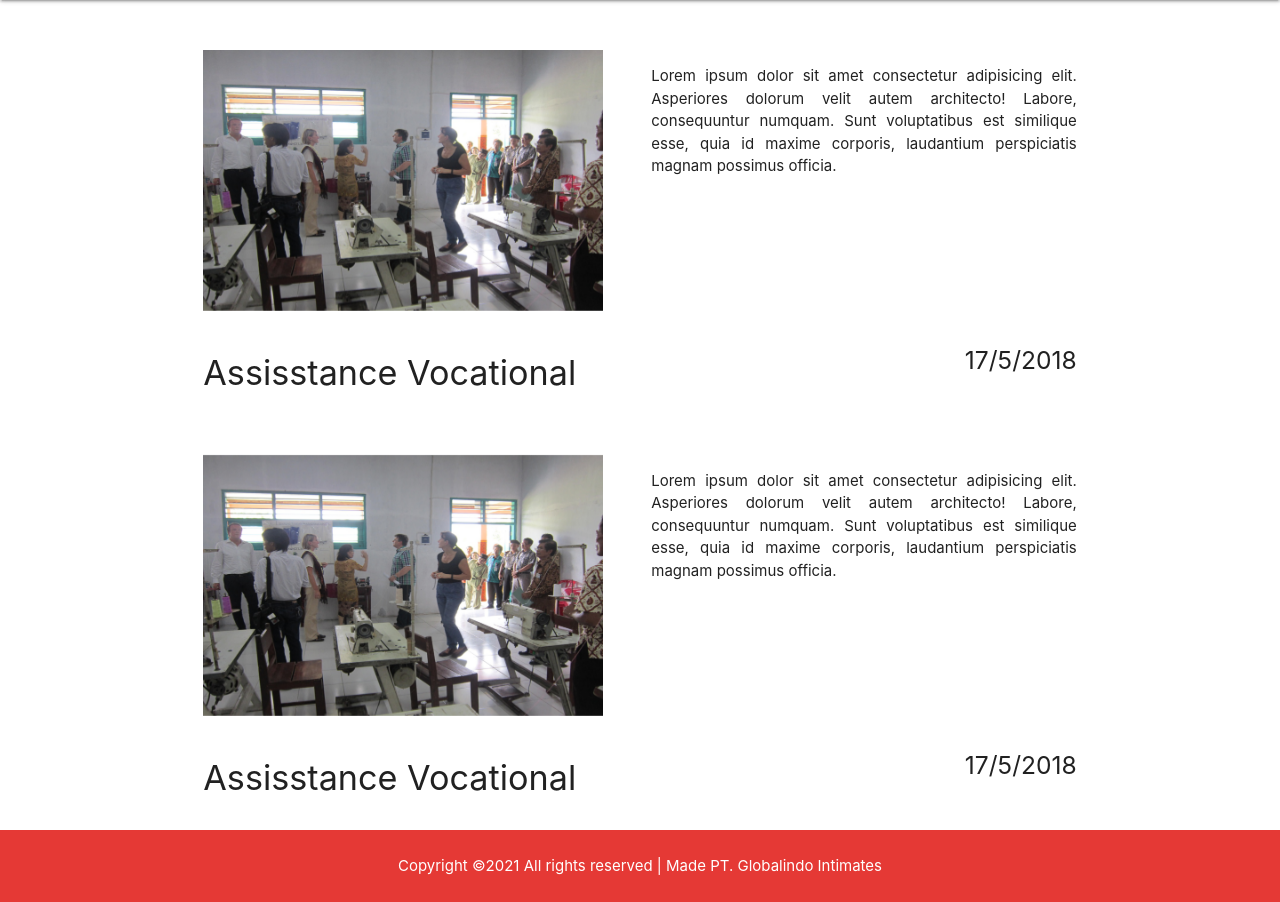
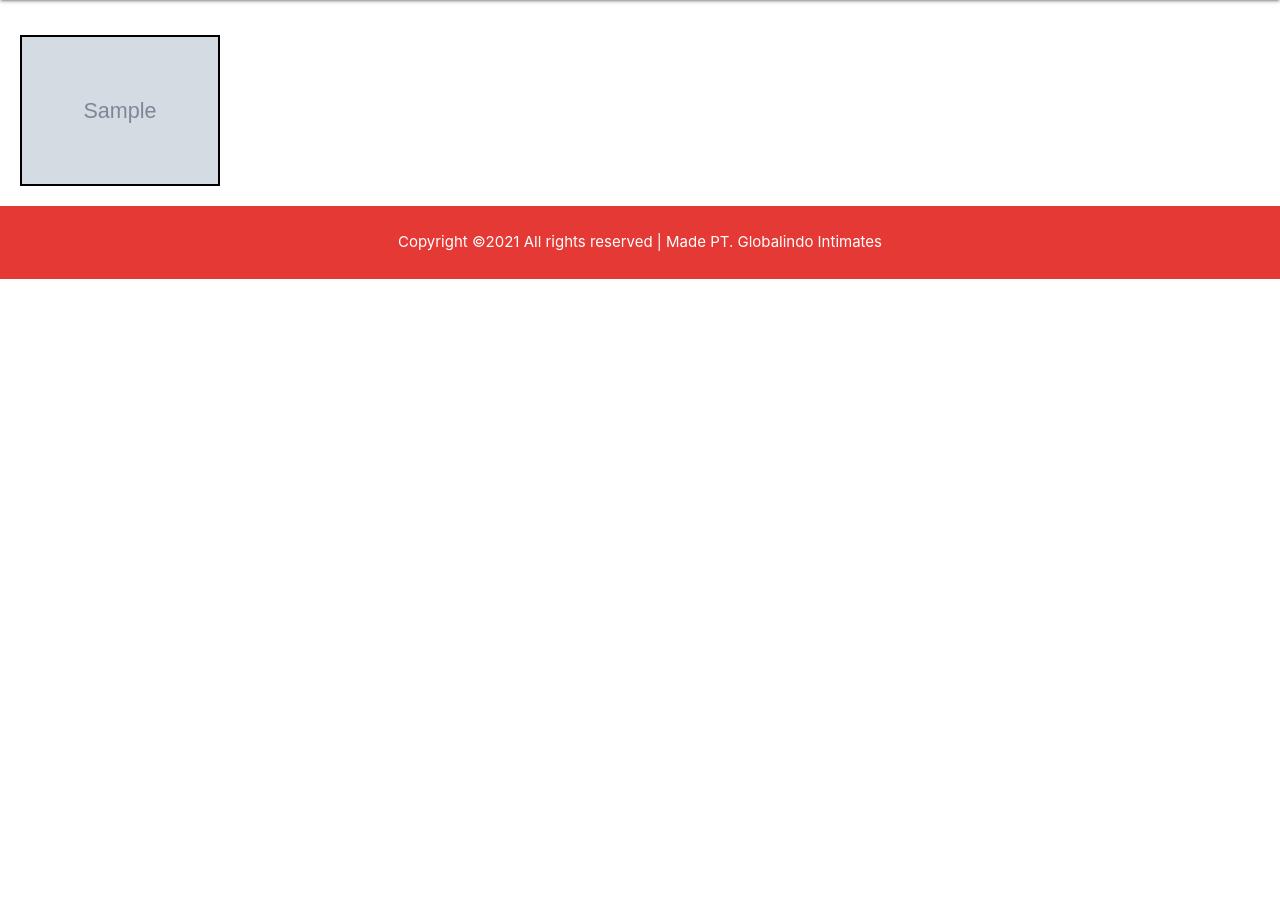
Before and after one commit to rezhazt/New-WGI, a PHP site: page /event.php in a window 1280 px wide. Shown: the part 64-966 px from the top of the page. After the commit the page ends 343 px from the top, so only its background shows below. Run offline with PHP 8.4, Linux system fonts and the light colour scheme; tables that the repository leaves empty or names only in its code hold one stand-in row (values such as "Sample post"); grey boxes marked "Sample" are stand-in pictures.

Commit message:
update db

```diff
--- a/css/style.css
+++ b/css/style.css
@@ -10,4 +10,5 @@ footer{
 	border-width:5px;
 	width:794px;
 	height: 1122px;
+	margin: 20px;
 }
--- a/event.php
+++ b/event.php
@@ -56,58 +56,55 @@
     <!-- event -->
     <section class="event" id="event">
 
-        <php $upload_dir='img/event/' ;
-        $sqlEvent="SELECT * FROM tabel_event" ;
-        $rsltEvent=mysqli_query($kon, $sqlEvent);
-        while ($dataEvent=mysqli_fetch_array($rsltEvent)) { ?>
+        <table>
+        <p></p>
+            <?php
+            include "connection.php";
 
-            <div>
-                <div class="container" style="margin-top: 50px;">
-                    <div class="row">
-                        <div class="col m6 12">
-                            <img class="materialboxed" width="400px" src="img/even/assistance vocational.png">
-                        </div>
-                        <div class="col m6 12">
-                            <p style="text-align: justify;">Lorem ipsum dolor sit amet consectetur adipisicing elit. Asperiores dolorum velit autem architecto! Labore, consequuntur numquam. Sunt voluptatibus est similique esse, quia id maxime corporis, laudantium perspiciatis magnam possimus officia.</p>
-                        </div>
-                    </div>
-                    <div class="row">
-                        <div class="col m6 12">
-                            <h4>Assisstance Vocational</h4>
-                        </div>
-                        <div class="col m6 12">
-                            <h5 style="text-align: right;">17/5/2018</h5>
-                        </div>
-                    </div>
-                </div>
-            </div>
+            $kolom = 4;
+            $i = 0;
+            $upload_dir = 'img/even/';
+            $sqlEvent = "SELECT * FROM tabel_event ORDER BY idEvent";
+            $rsltEvent = mysqli_query($kon, $sqlEvent);
+            while ($dataEvent = mysqli_fetch_array($rsltEvent)) {
+                // require_once ('resizeImage.php');
+                // $resize = new ResizeImage($upload_dir . $data["fotoProduk"]);
+                // $resize->resizeTo(100,100,'exact');
+                // $resize->saveImage($upload_dir . $data["fotoProduk"]);
+
+
+                if (($i) % $kolom == 1) {
+                    echo '<tr>';
+                }
+                echo  '<tr><img class="modal-trigger waves-effect" width="200px" style="border-style: solid;
+                border-width: 2px;
+                border-color:black; margin: 20px;" href="#modal1" src=' . $upload_dir . $dataEvent["fotoEvent"].'>';
+
+                echo  '<div id="modal1" class="modal modal-fixed-footer">';
+                echo  '<div class="modal-content">';
+                echo  '<h3>'. $dataEvent['namaEvent'] .'</h3>';
+                echo  '<h7>'. $dataEvent['tanggalEvent'] .'</h7>';
+                echo  '<p>'. $dataEvent['deskripsiEvent'] .'</p>';
+                echo  '</div>';
+                echo  '<div class="modal-footer">';
+                echo  '<a href="#!" class="modal-close waves-effect waves-green btn-flat">Close</a>';
+                echo  '</div>';
+                echo  '</div>';
 
 
 
 
-            <php } ?>
+
+                if (($i) % $kolom == 0) {
+                    echo '</tr>';
+                }
+                $i++;
+            }
+            ?>
+        </table>
 
 
-                <div id="event">
-                    <div class="container" style="margin-top: 50px;">
-                        <div class="row">
-                            <div class="col m6 12">
-                                <img class="materialboxed" width="400px" src="img/even/assistance vocational.png">
-                            </div>
-                            <div class="col m6 12">
-                                <p style="text-align: justify;">Lorem ipsum dolor sit amet consectetur adipisicing elit. Asperiores dolorum velit autem architecto! Labore, consequuntur numquam. Sunt voluptatibus est similique esse, quia id maxime corporis, laudantium perspiciatis magnam possimus officia.</p>
-                            </div>
-                        </div>
-                        <div class="row">
-                            <div class="col m6 12">
-                                <h4>Assisstance Vocational</h4>
-                            </div>
-                            <div class="col m6 12">
-                                <h5 style="text-align: right;">17/5/2018</h5>
-                            </div>
-                        </div>
-                    </div>
-                </div>
+
     </section>
     <!-- end event -->
 
@@ -137,6 +134,19 @@
     </script>
     <!-- end materialbox -->
 
+    <script>
+        document.addEventListener('DOMContentLoaded', function() {
+            var elems = document.querySelectorAll('.modal');
+            var instances = M.Modal.init(elems);
+        });
+
+        // Or with jQuery
+
+        $(document).ready(function() {
+            $('.modal').modal();
+        });
+    </script>
+
 </body>
 
 </html>
--- a/index.php
+++ b/index.php
@@ -70,12 +70,13 @@
   <?php
 
   include "connection.php";
-  $queryAbout = mysqli_query($kon, "SELECT * FROM tabel_about ORDER BY idAbout DESC LIMIT 1");
+
   ?>
 
 
   <!-- about -->
   <?php
+  $queryAbout = mysqli_query($kon, "SELECT * FROM tabel_about ORDER BY idAbout DESC LIMIT 1");
   if (mysqli_num_rows($queryAbout) > 0) {
 
     while ($dataAbout = mysqli_fetch_array($queryAbout)) {
@@ -135,7 +136,7 @@
           if (($i) % $kolom == 1) {
             echo '<tr>';
           }
-          echo '<td style="text-align: center;" width="300px"><img src=' . $upload_dir . $data["fotoProduk"], ' class="responsive-img materialboxed", width="165px"/><b>' . $data['namaProduk'] .'</b></td>';
+          echo '<td style="text-align: justify;" width="300px"><img src=' . $upload_dir . $data["fotoProduk"], ' class="responsive-img materialboxed", width="165px"/><b>' . $data['namaProduk'] .'</b></td>';
           if (($i) % $kolom == 0) {
             echo '</tr>';
           }
```
Also changed, not shown: img/even/Independenceday2019.png (renamed from img/even/Independence day 2019.png), img/even/assistancevocational.png (renamed from img/even/assistance vocational.png), img/even/blooddonoractivity.png (renamed from img/even/blood donor activity.png).
